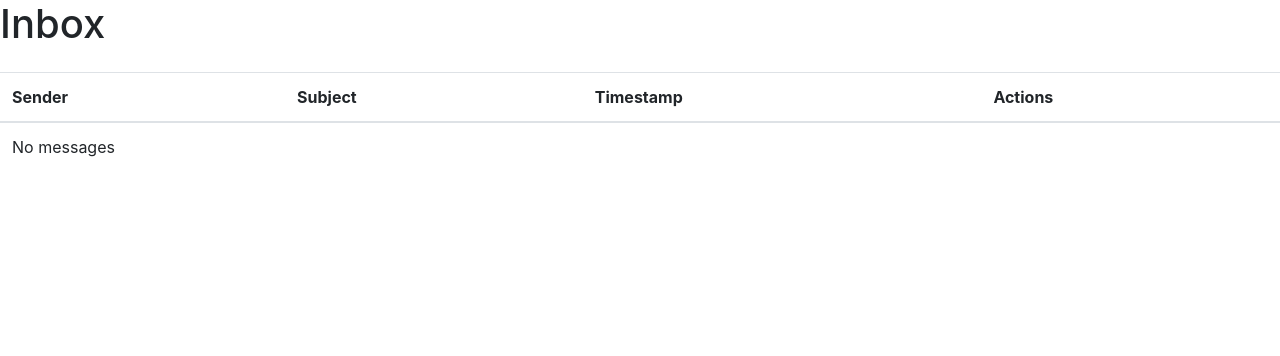
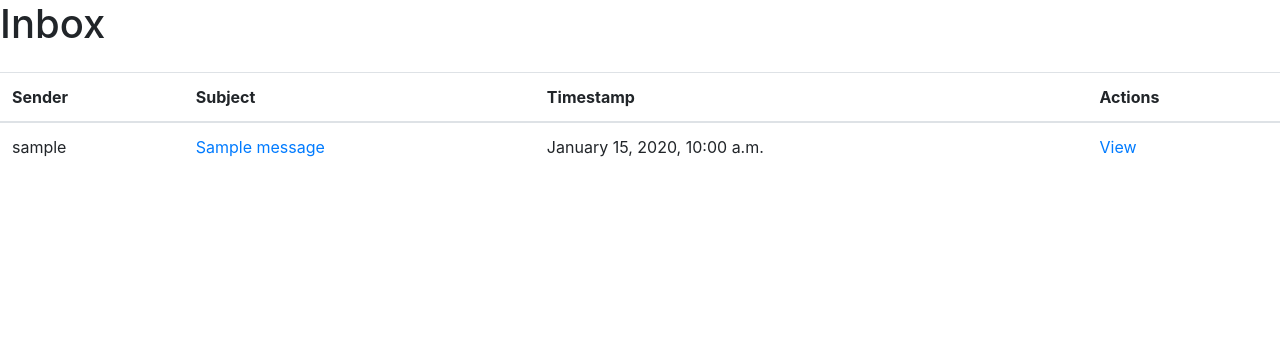
Before and after one commit to TuckerFaulk/Hackathon-Apr-23, a Django app: page /messaging/inbox/ in a window 1280 px wide. Shown: the part 116-472 px from the top of the page. Run offline with Django 3.2, Linux system fonts and the light colour scheme; a user stored in the database is signed in; tables that the repository leaves empty hold one stand-in row (values such as "Sample post").

Commit message:
Add compose and send message functionality, WIP
Add view message list functionality

Add reply to message functionality, WIP

Add reply to message functionality

```diff
--- a/charlie_charlie_one/settings.py
+++ b/charlie_charlie_one/settings.py
@@ -60,6 +60,7 @@ INSTALLED_APPS = [
     # Others
     'crispy_forms',
     'djrichtextfield',
+    'django_extensions',
 ]
 
 SITE_ID = 1
--- a/messaging/models.py
+++ b/messaging/models.py
@@ -11,6 +11,8 @@ class Message(models.Model):
     message = models.TextField()
     timestamp = models.DateTimeField(auto_now_add=True)
     read = models.BooleanField(default=False)
+    reply = models.ForeignKey('self', on_delete=models.CASCADE, null=True,
+                              blank=True, related_name='replies')
 
     def __str__(self):
         return self.subject
--- a/messaging/templates/messaging/inbox.html
+++ b/messaging/templates/messaging/inbox.html
@@ -15,9 +15,9 @@
             {% for message in messages %}
             <tr{% if not message.read %} class="font-weight-bold" {% endif %}>
                 <td>{{ message.sender.username }}</td>
-                <td><a href="{% url 'message_detail' message.id %}">{{ message.subject }}</a></td>
+                <td><a href="{% url 'messaging:message_detail' message.id %}">{{ message.subject }}</a></td>
                 <td>{{ message.timestamp|date:"F j, Y, g:i a" }}</td>
-                <td><a href="{% url 'message_detail' message.id %}">View</a></td>
+                <td><a href="{% url 'messaging:message_detail' message.id %}">View</a></td>
                 </tr>
                 {% empty %}
                 <tr>
--- a/messaging/urls.py
+++ b/messaging/urls.py
@@ -1,14 +1,14 @@
 from django.urls import path
 from . import views
-from messaging.views import compose_message
 
 app_name = 'messaging'
 
-
 urlpatterns = [
-    path('compose/<int:recipient_id>/', compose_message,
-         name='compose_message'),
+    path('compose/<int:recipient_id>/',
+         views.compose_message, name='compose_message'),
     path('inbox/', views.inbox, name='inbox'),
     path('sent/', views.sent_messages, name='sent_messages'),
-    path('<int:message_id>/', views.message_detail, name='message_detail'),
+    path('messages/<int:message_id>/', views.message_detail,
+         name='message_detail'),
+    path('reply/<int:message_id>/', views.reply_message, name='reply_message'),
 ]
--- a/messaging/views.py
+++ b/messaging/views.py
@@ -2,16 +2,16 @@ from django.shortcuts import render, redirect, get_object_or_404
 from django.contrib.auth.decorators import login_required
 from django.contrib import messages
 from django.urls import reverse
-from django.http import Http404
+from django.conf import settings
 from django.contrib.auth.models import User
+from profiles.models import UserProfile
 from .models import Message
 from .forms import ComposeMessageForm, ReplyMessageForm
 
 
 @login_required
-def compose_message(request):
-    recipient_id = request.GET.get('recipient_id')
-    recipient = get_object_or_404(User, id=recipient_id) if recipient_id else None
+def compose_message(request, recipient_id):
+    recipient = get_object_or_404(User, id=recipient_id)
     if request.method == 'POST':
         form = ComposeMessageForm(request.POST)
         if form.is_valid():
@@ -25,7 +25,8 @@ def compose_message(request):
             )
             new_message.save()
             messages.success(request, 'Message sent successfully')
-            return redirect(reverse('messaging:inbox'))
+            return redirect('public_profile', id=recipient_id)
+
     else:
         form = ComposeMessageForm()
     return render(
@@ -37,32 +38,15 @@ def compose_message(request):
 
 @login_required
 def inbox(request):
-    message_list = Message.objects.filter(recipient=request.user)
-    return render(request, 'messaging/inbox.html',
-                  {'message_list': message_list})
+    messages = Message.objects.filter(recipient=request.user)
+    return render(request, 'messaging/inbox.html', {'messages': messages})
 
 
 @login_required
 def message_detail(request, message_id):
     message = get_object_or_404(Message, id=message_id, recipient=request.user)
-    if request.method == 'POST':
-        form = ReplyMessageForm(request.POST)
-        if form.is_valid():
-            subject = 'RE: ' + message.subject
-            reply_message = Message(
-                sender=request.user,
-                recipient=message.sender,
-                subject=subject,
-                message=form.cleaned_data['message'],
-            )
-            reply_message.save()
-            message.read = True
-            message.save()
-            return redirect('messaging:inbox')
-    else:
-        form = ReplyMessageForm()
-    return render(request, 'messaging/message_detail.html',
-                  {'message': message, 'form': form})
+    return render(request,
+                  'messaging/message_detail.html', {'message': message})
 
 
 @login_required
@@ -70,3 +54,28 @@ def sent_messages(request):
     messages = Message.objects.filter(sender=request.user)
     return render(request, 'messaging/sent_messages.html',
                   {'messages': messages})
+
+
+@login_required
+def reply_message(request, message_id):
+    message = get_object_or_404(Message, id=message_id)
+    if request.method == 'POST':
+        form = ReplyMessageForm(request.POST)
+        if form.is_valid():
+            reply = form.cleaned_data['message']
+            new_message = Message(
+                sender=request.user,
+                recipient=message.sender,
+                subject=message.subject,
+                message=reply,
+            )
+            new_message.save()
+            new_message.parent_message = message
+            new_message.save()
+            messages.success(request, 'Message sent successfully')
+            user_profile_url = reverse('profile')
+            return redirect('profile')
+    else:
+        form = ReplyMessageForm()
+    return render(request, 'messaging/reply_message.html',
+                  {'form': form, 'message': message})
--- a/profiles/templates/profiles/profile.html
+++ b/profiles/templates/profiles/profile.html
@@ -187,6 +187,7 @@
             {% endif %}
         </div>
     </div>
+    <a href="{% url 'messaging:inbox' %}" class="btn btn-primary">View Messages</a>
 </div>
 
 {% endblock %}
--- a/profiles/templates/profiles/public_profile.html
+++ b/profiles/templates/profiles/public_profile.html
@@ -26,6 +26,9 @@
                             <input type="hidden" name="user_id" value="{{ user_profile.user.id }}">
                         </form>
                     {% endif %}
+                {% endif %}
+                {% if user.is_authenticated and user_profile.user != user %}
+                    <a href="{% url 'messaging:compose_message' recipient_id=user_profile.user.id %}" class="btn btn-primary">Message</a>
                 {% endif %}
             </div>
         </div>
--- a/requirements.txt
+++ b/requirements.txt
@@ -5,6 +5,7 @@ dj3-cloudinary-storage==0.0.6
 Django==3.2.18
 django-allauth==0.54.0
 django-crispy-forms==1.14.0
+django-extensions==3.2.1
 django-richtextfield==1.6.1
 django-summernote==0.8.20.0
 gunicorn==20.1.0
```
Also changed, not shown: messaging/forms.py (+15 -2 lines), messaging/templates/messaging/message_detail.html (+1 -7 lines), messaging/templates/messaging/reply_message.html (added, +12 -0 lines), messaging/migrations/0002_message_reply.py (added).
